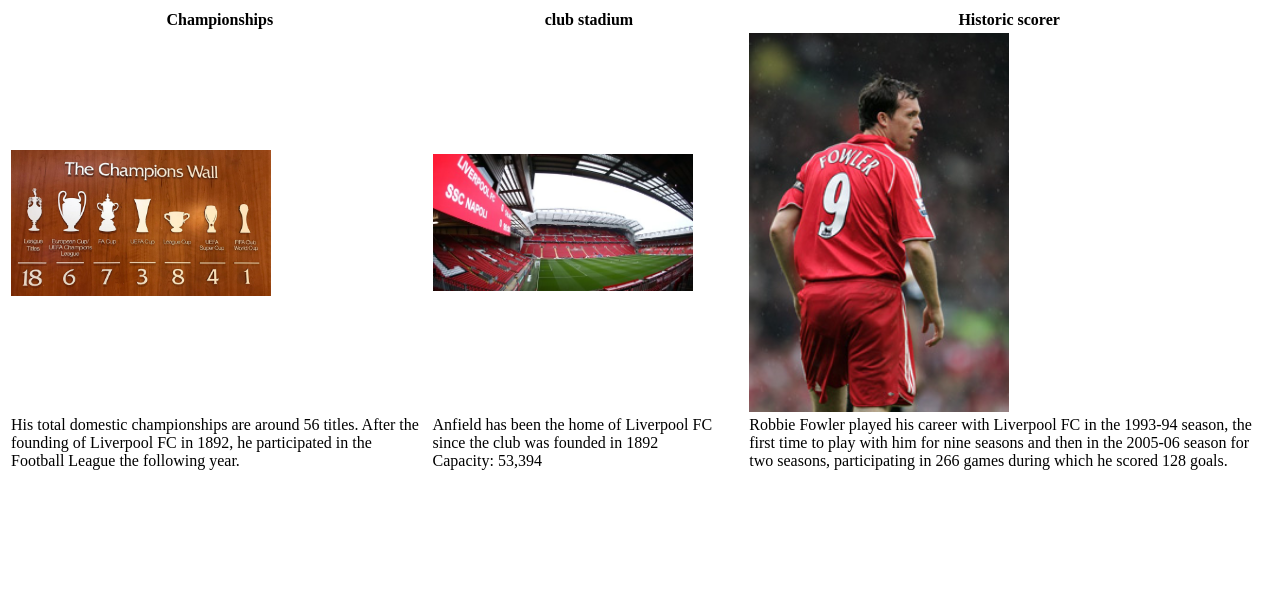
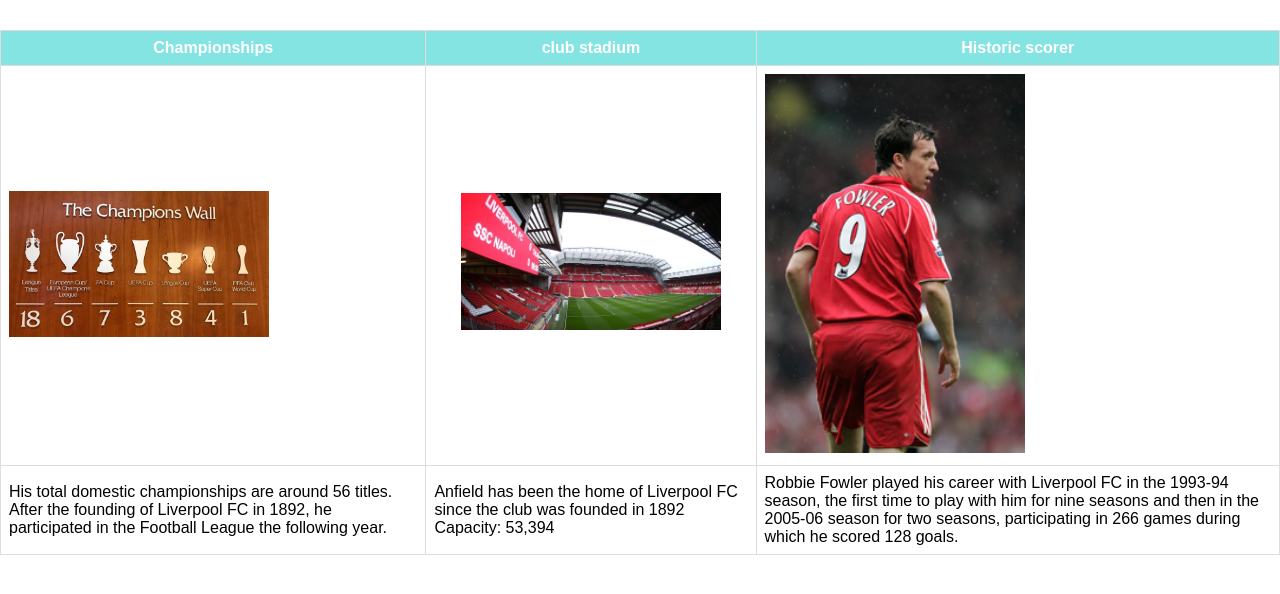
Before and after one commit to ahmadri9/cl-hw, a plain HTML site: page liv.html in a window 1280 px wide. Drawn offline with Linux system fonts and the light colour scheme.

Commit message:
Update liv.html

```diff
--- a/liv.html
+++ b/liv.html
@@ -1,3 +1,12 @@
+
+<!DOCTYPE html>
+<html lang="en">
+<head>
+<link rel="stylesheet" href="style.css">
+<title></title>
+
+</head>
+<body>
 <table>
 <tr>
 <th>Championships</th>
@@ -17,3 +26,5 @@
 </tr>
 
 </table>
+</body>
+</html>
```
